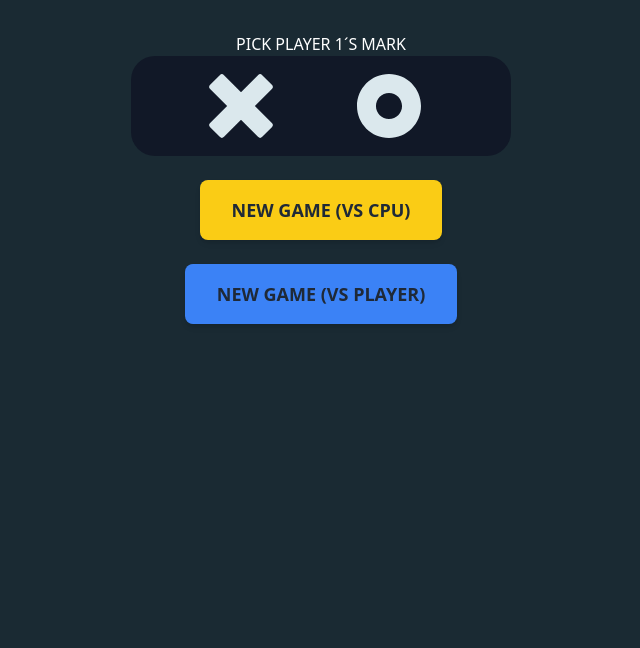
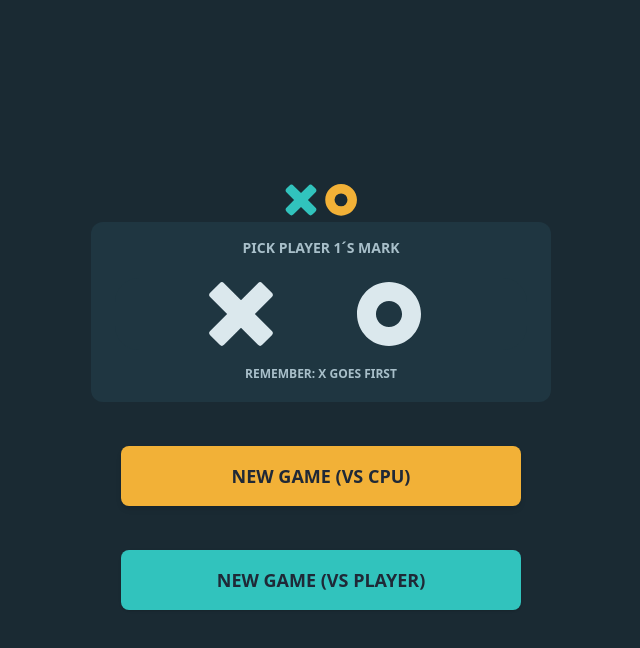
Before and after one commit to KamCarrillo/ProyectoSemanal_TicTacToe, a Vue app: page / in a window 1280 px wide. Shown: the top 648 px of the page, without its empty margins (319-959 px from the left). Built offline with nearby package versions, Linux system fonts and the light colour scheme.

Commit message:
Se terminaron los estilos de home

```diff
--- a/src/views/Home.vue
+++ b/src/views/Home.vue
@@ -1,43 +1,57 @@
 <template>
-  <main class="pt-8 text-center bg-blue-400 min-h-screen text-white">
-      <div class="pick-player">
-        <h2>PICK PLAYER 1´S MARK</h2>
-        <div class="flex justify-center">
-          <div class="pick-side bg-gray-900 h-[100px] w-[380px] flex items-center justify-center rounded-3xl">
-            <div class="flex items-center justify-between bar mx-5">
-              <button class="button-a flex bg-gray-900 mx-9">
-              <svg class = "align-top" width="64" height="64" xmlns="http://www.w3.org/2000/svg"
-                ><path
+  <main class="pt-8 text-center bg-blue-400 min-h-screen text-white flex justify-center items-center">
+    <svg width="72" height="32" xmlns="http://www.w3.org/2000/svg"
+      style="position: absolute; top: 25%; left: 50%; transform: translate(-50%, -50%); z-index: 1;">
+      <g fill="none" fill-rule="evenodd">
+        <path
+          d="M8.562 1.634 16 9.073l7.438-7.439a3 3 0 0 1 4.243 0l2.685 2.685a3 3 0 0 1 0 4.243L22.927 16l7.439 7.438a3 3 0 0 1 0 4.243l-2.685 2.685a3 3 0 0 1-4.243 0L16 22.927l-7.438 7.439a3 3 0 0 1-4.243 0L1.634 27.68a3 3 0 0 1 0-4.243L9.073 16 1.634 8.562a3 3 0 0 1 0-4.243L4.32 1.634a3 3 0 0 1 4.243 0Z"
+          fill="#31C3BD" />
+        <path
+          d="M56.1 0c8.765 0 15.87 7.106 15.87 15.87 0 8.766-7.105 15.871-15.87 15.871-8.765 0-15.87-7.105-15.87-15.87C40.23 7.106 47.334 0 56.1 0Zm0 9.405a6.466 6.466 0 1 0 0 12.931 6.466 6.466 0 0 0 0-12.931Z"
+          fill="#F2B137" fill-rule="nonzero" />
+      </g>
+    </svg>
+    <div class="pick-player">
+      <div
+        class="bg-blue-300 py-1 px-4 h-[180px] rounded-xl border-none text-lg font-bold cursor-pointer ustify-center items-center shadow-">
+        <h2 class="mt-3 text-gray-200 text-sm">PICK PLAYER 1´S MARK</h2>
+        <div class="pick-side bg-blue-300 h-[72px] w-[412px] flex items-center mt-5 m-2 justify-center rounded-3xl">
+          <div class="flex items-center justify-between bar mx-5">
+            <button class="button-a flex mx-9 hover:bg-gray-200">
+              <svg class="align-top" width="64" height="64" xmlns="http://www.w3.org/2000/svg">
+                <path
                   d="M15.002 1.147 32 18.145 48.998 1.147a3 3 0 0 1 4.243 0l9.612 9.612a3 3 0 0 1 0 4.243L45.855 32l16.998 16.998a3 3 0 0 1 0 4.243l-9.612 9.612a3 3 0 0 1-4.243 0L32 45.855 15.002 62.853a3 3 0 0 1-4.243 0L1.147 53.24a3 3 0 0 1 0-4.243L18.145 32 1.147 15.002a3 3 0 0 1 0-4.243l9.612-9.612a3 3 0 0 1 4.243 0Z"
-                  fill="#DBE8ED"
-                  fill-rule="evenodd"
-              /></svg>
+                  fill="#DBE8ED" fill-rule="evenodd" />
+              </svg>
             </button>
             <button class="button-b mx-12">
-              <svg width="64" height="64" xmlns="http://www.w3.org/2000/svg"
-                ><path
+              <svg width="64" height="64" xmlns="http://www.w3.org/2000/svg">
+                <path
                   d="M32 0c17.673 0 32 14.327 32 32 0 17.673-14.327 32-32 32C14.327 64 0 49.673 0 32 0 14.327 14.327 0 32 0Zm0 18.963c-7.2 0-13.037 5.837-13.037 13.037 0 7.2 5.837 13.037 13.037 13.037 7.2 0 13.037-5.837 13.037-13.037 0-7.2-5.837-13.037-13.037-13.037Z"
-                  fill="#DBE8ED"
-              /></svg>
+                  fill="#DBE8ED" />
+              </svg>
             </button>
+
           </div>
         </div>
+        <h3 class="mt-4 text-gray-200 text-xs">REMEMBER: X GOES FIRST</h3>
       </div>
       <br />
       <div class="boton-menu-container">
-        <button @click="computadora()" class="boton bg-yellow-400 px-8 py-4 text-lg text-gray-800 rounded-lg font-bold cursor-pointer shadow-md hover:bg-gray-200">
+        <button @click="computadora()"
+          class="boton w-[400px] bg-yellow-200 px-8 py-4 text-lg text-gray-800 rounded-lg font-bold cursor-pointer m-5 shadow-md hover:bg-gray-200">
           NEW GAME (VS CPU)
         </button>
       </div>
       <br />
       <div class="boton-menu-container">
-        <button @click="multijugador()" class="boton bg-blue-500 px-8 py-4 text-lg text-gray-800 rounded-lg font-bold cursor-pointer shadow-md hover:bg-gray-200">
+        <button @click="multijugador()"
+          class="boton w-[400px] bg-blue-200 px-8 py-4 text-lg text-gray-800 rounded-lg font-bold cursor-pointer m-0 shadow hover:bg-gray-200">
           NEW GAME (VS PLAYER)
         </button>
       </div>
-    </div>
-  </main>
-</template>
+  </div>
+</main></template>
 <script>
 export default {};
 </script>
```
